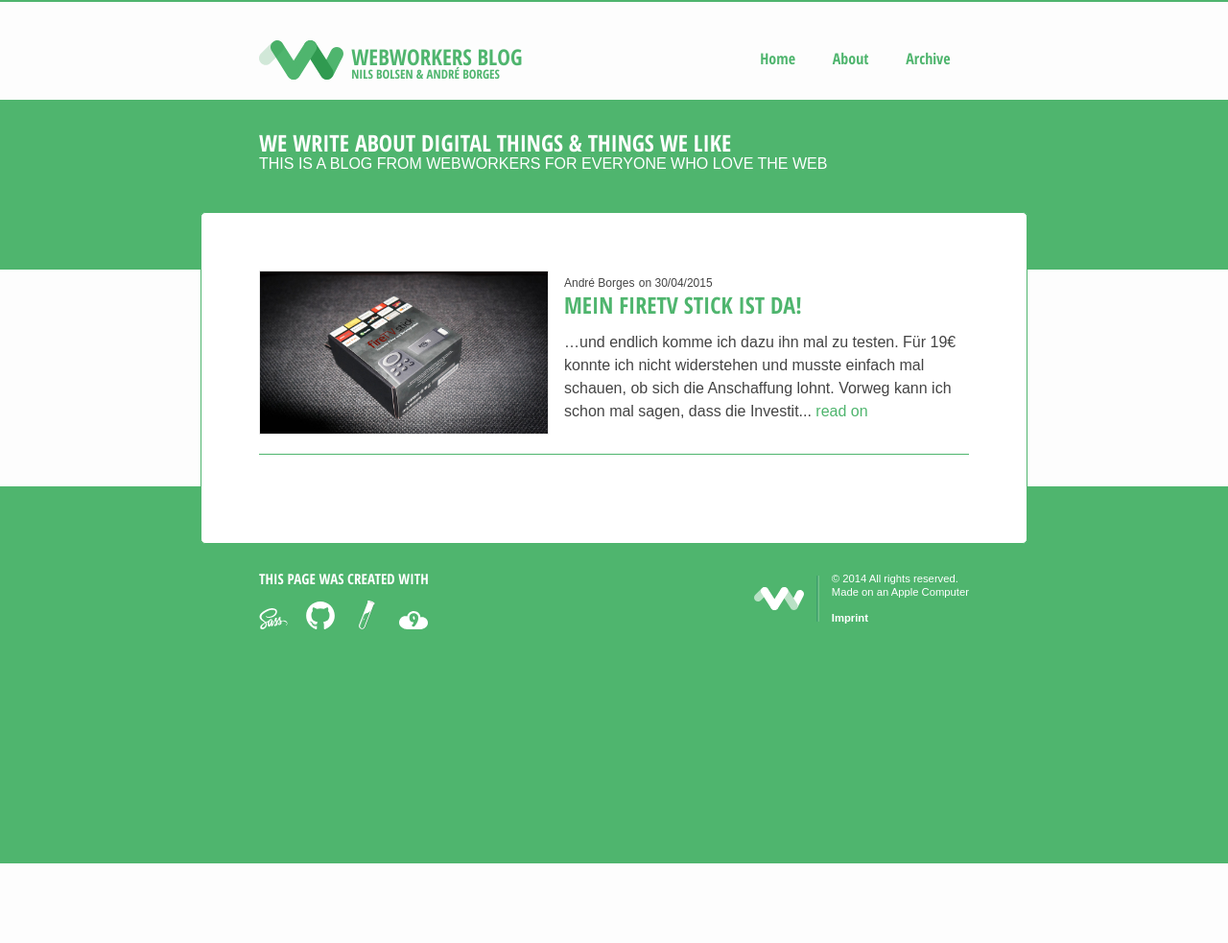
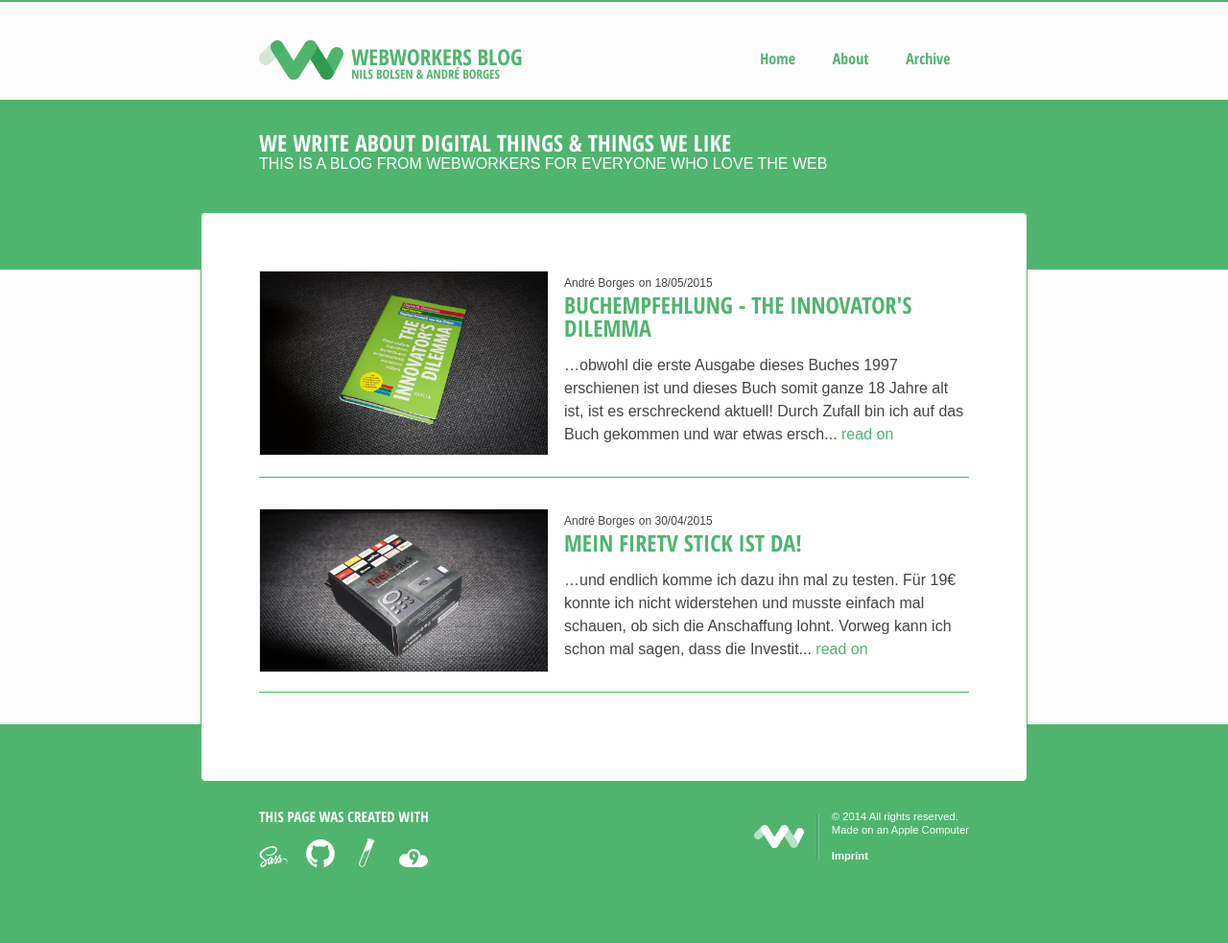
Before and after one commit to webwb/webwb.github.io, a Jekyll site: the page built from index.html, in a window 1280 px wide. Shown: the whole page at 96% size. Built offline with Jekyll 4.4.1, drawn with Linux system fonts in a browser that asks for light colours; the list of posts is cut into pages by our own code; before the commit the page ends 900 px from its top, so only the background shows below that; some of the changed lines change nothing that is shown.

Commit message:
Updated 2015-05-18-buchempfehlung-the-innovator-s-dilemma.md

```diff
--- a/_posts/2015-05-18-buchempfehlung-the-innovator-s-dilemma.md
+++ b/_posts/2015-05-18-buchempfehlung-the-innovator-s-dilemma.md
@@ -1,5 +1,5 @@
 ---
-published: false
+published: true
 layout: post
 title: "Buchempfehlung - The Innovator's Dilemma"
 author: André Borges
@@ -13,9 +13,13 @@
 ![TheInnovatorsCover]({{site.baseurl}}/images/DSC06973.jpg)
 
 ## Um was geht es in diesem Buch...
-Das Buch beschreibt wie Marktführer verschiedener Branchen die Innovation Ihrer Produktsparte unterschätzten und daran scheiterten. Anhand vieler völlig unterschiedlicher Unternehmen zeigt Clayton M. Christensen wie reguläre Managementmethoden und damit augenscheinlich korrekte Handlungen von Führungskräften zur Schwächung oder gar Eliminierung einiger Branchengiganten führten.
+Das Buch beschreibt im ersten Teil wie Marktführer verschiedener Branchen die Innovation Ihrer Produktsparte unterschätzten und daran scheiterten. Anhand vieler völlig unterschiedlicher Unternehmen zeigt Clayton M. Christensen wie reguläre Managementmethoden und damit augenscheinlich korrekte Handlungen von Führungskräften zur Schwächung oder gar Eliminierung einiger Branchengiganten führten.
+
+Diese Beispiele greift der Autor im zweiten Teil auf und analysiert die Gründe für das Verschwinden einiger Unternehmen. Um diese Fehler zukünftig zu vermeiden werden Regeln aufgestellt. Diese stellen dem Leser Lösungen im Umgang mit sogenannten "disruptive Technologien" auf.
 
 ## Warum würde ich dieses Buch wieder lesen...
-Der Autor schafft es
+Jede Person steht in ihrem Leben als Berufseinsteiger vor der Frage "Welches Unternehmen ist das richtige?". Hierbei sind einer der wichtigsten Faktoren die Präsenz der Marke und auch die Unternehmensgröße. Im Volksmund gilt ein großes Unternehmen als "sicher" und ist daher sehr beliebt. Aus meiner Sicht ist dies einer der größten Probleme. Durch die hohe Anzahl an Mitarbeitern, dem Druck durch Aktionäre und dem expliziten Wunsch dem Kunden alles anzubieten, was dieser verlangt - dies bringt schließlich Geld - verlieren diese Unternehmen den Bezug zu ihrem eigentlichen Produkt und dem Markt.
 
-Es wird verdeutlicht das auch große Unternehmen nicht vor dem Scheitern ge
+Die vielen Beispiel von Airlines hin zu der Schiffsfahrt lassen den Leser einfach und sehr realitätsnah verstehen, warum die Unternehmen scheiterten.
+
+[Hier](http://www.amazon.de/gp/product/380063791X/ref=as_li_tl?ie=UTF8&camp=2514&creative=9386&creativeASIN=380063791X&link_code=as3&tag=webworkersio-21&linkId=EFAPKNUHZLUKVJ6Z) könnt ihr das Buch bestellen und uns gleichzeitig kostenfrei unterstützen.
```
